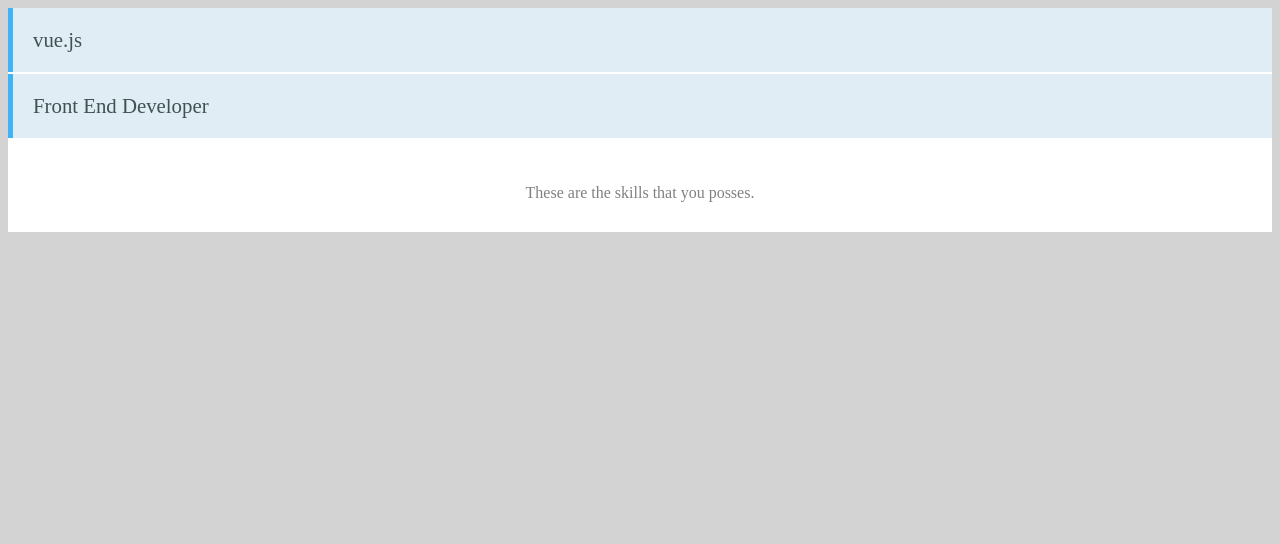
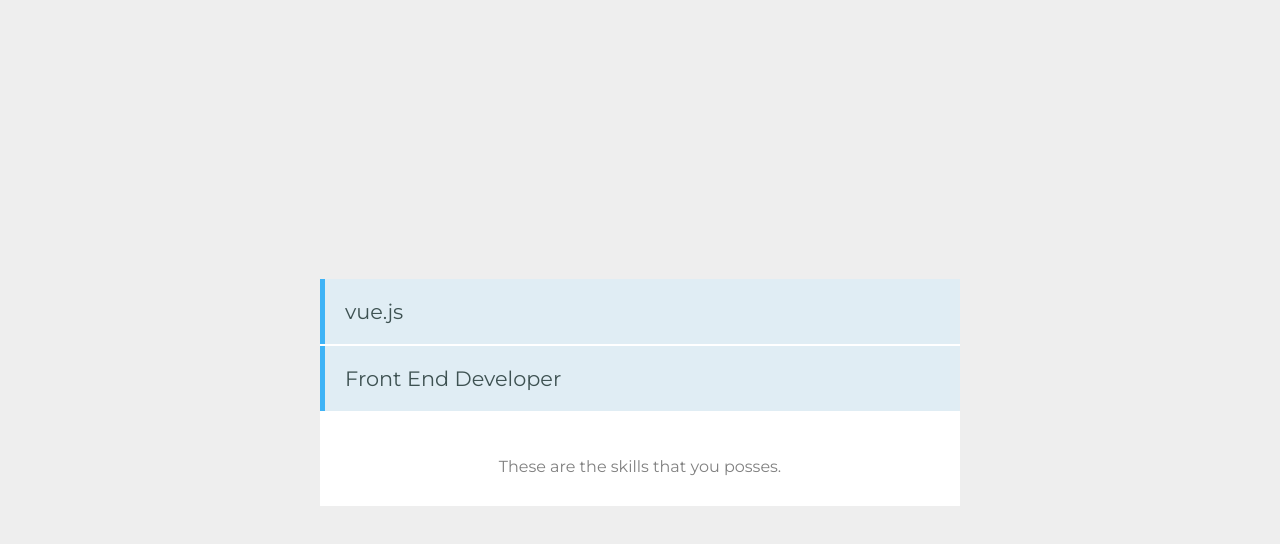
Before and after one commit to Lusala2015/Todolist-vue-app, a Vue app: page / in a window 1280 px wide. Shown: the top 544 px of the page. Built offline with nearby package versions, Linux system fonts and the light colour scheme.

Commit message:
app.vue styles

```diff
--- a/src/App.vue
+++ b/src/App.vue
@@ -16,7 +16,21 @@ export default {
 </script>
 
 <style>
-body{
-  background-color:lightgray;
+@import url('https://fonts.googleapis.com/css?family=Montserrat:400,700');
+
+body {
+  background-color: #EEEEEE;
+  font-family: 'Montserrat', sans-serif;
+  display: grid;
+  grid-template-rows: auto;
+  justify-items: center;
+  align-items: center;
+}
+body, html {
+  margin: 0;
+  height: 100%;
+}
+#app {
+    width: 50%;
 }
 </style>
```
